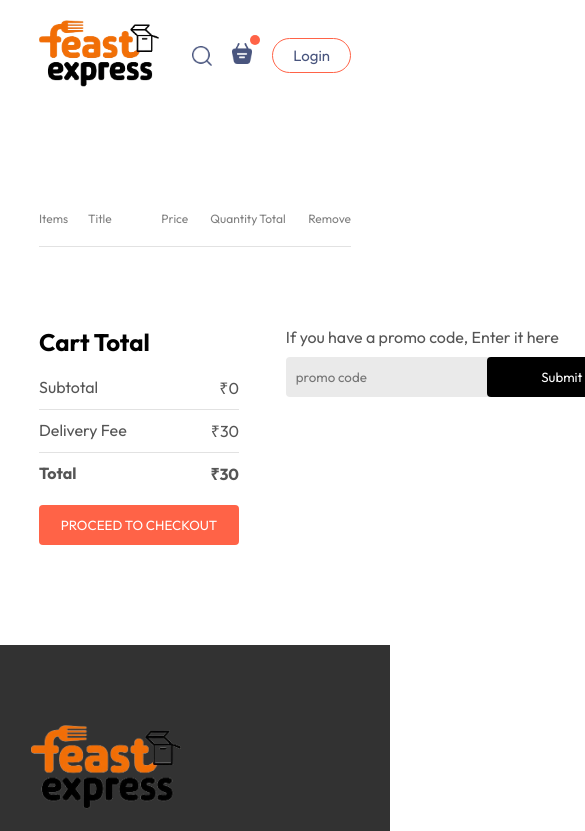
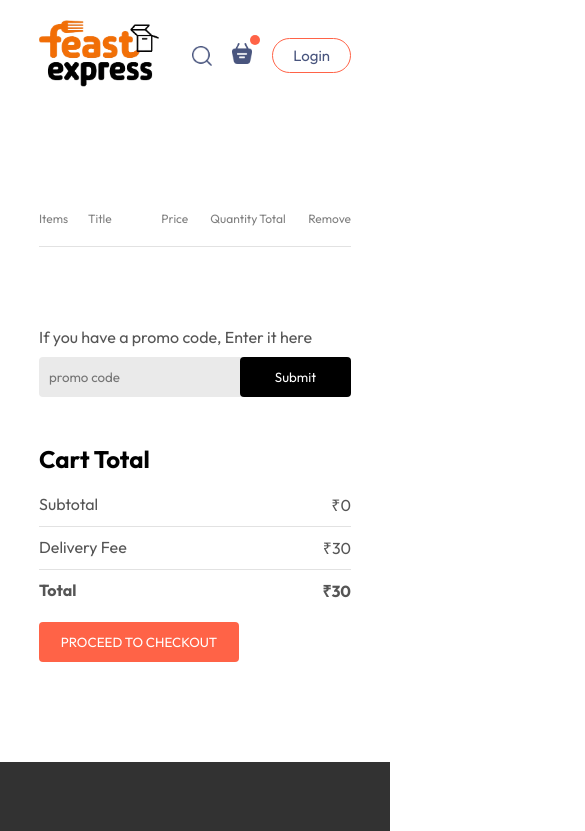
Before and after one commit to partha-protim-sarkar/Food-Delivery-Website, a React (Create React App) app in the folder frontend/: page /cart in a window 390 px wide. Shown: the top 831 px of the page, 585 px wide, since content can reach past the window. Built offline with nearby package versions, Linux system fonts and the light colour scheme.

Commit message:
Make cart page responsive

```diff
--- a/frontend/src/pages/Cart/Cart.css
+++ b/frontend/src/pages/Cart/Cart.css
@@ -96,3 +96,13 @@
     border-radius: 4px;
     cursor: pointer;
 }
+
+@media (max-width: 750px) {
+    .cart-bottom {
+        flex-direction: column-reverse;
+    }
+
+    .cart-promocode {
+        justify-content: start;
+    }
+}
--- a/frontend/src/pages/Cart/Cart.js
+++ b/frontend/src/pages/Cart/Cart.js
@@ -22,7 +22,7 @@ const Cart = () => {
         {food_list.map((item, index) => {
           if (cartItems[item._id] > 0) {
             return (
-              <>
+              <React.Fragment key={item._id}>
                 <div className='cart-items-title cart-items-item'>
                   <img src={item.image} alt='' />
                   <p>{item.name}</p>
@@ -32,7 +32,7 @@ const Cart = () => {
                   <p onClick={() => removeFromCart(item._id)} className='cross'>x</p>
                 </div>
                 <hr />
-              </>
+              </React.Fragment>
             )
           }
           return null;
```
